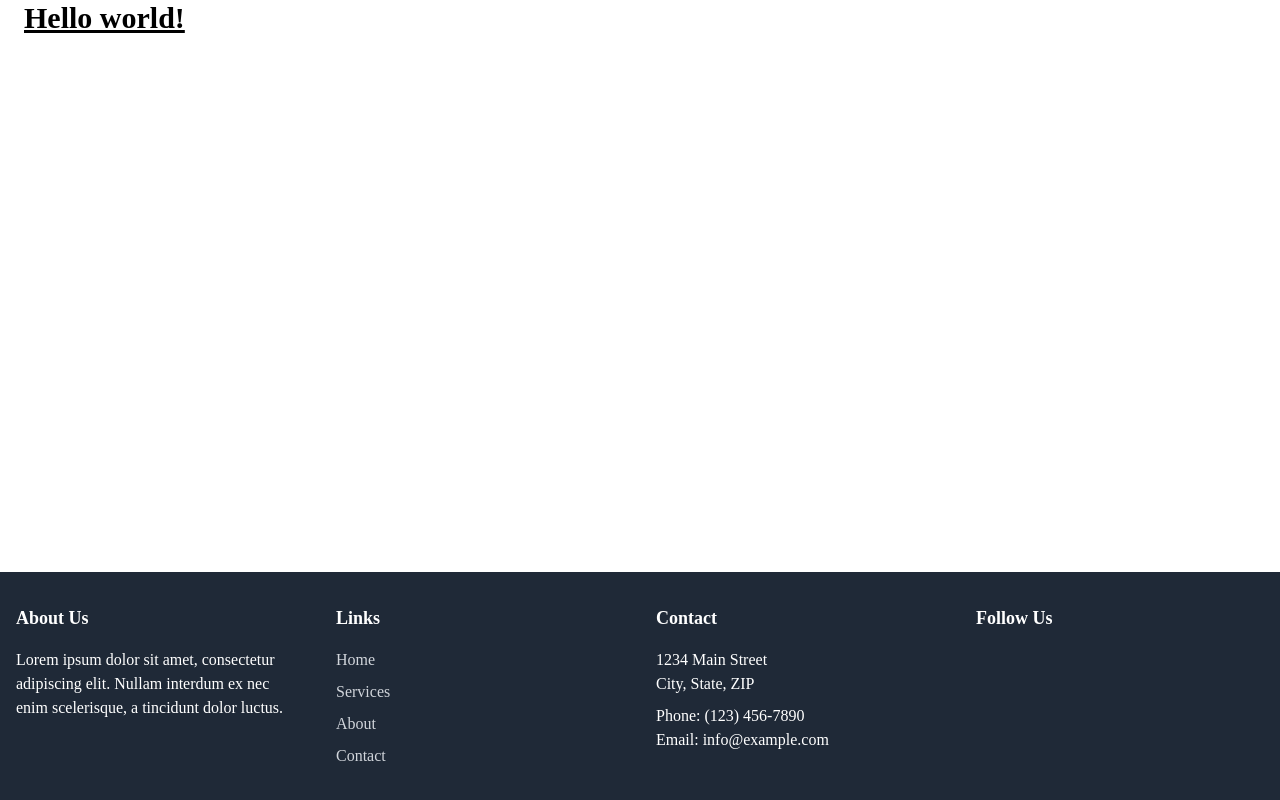
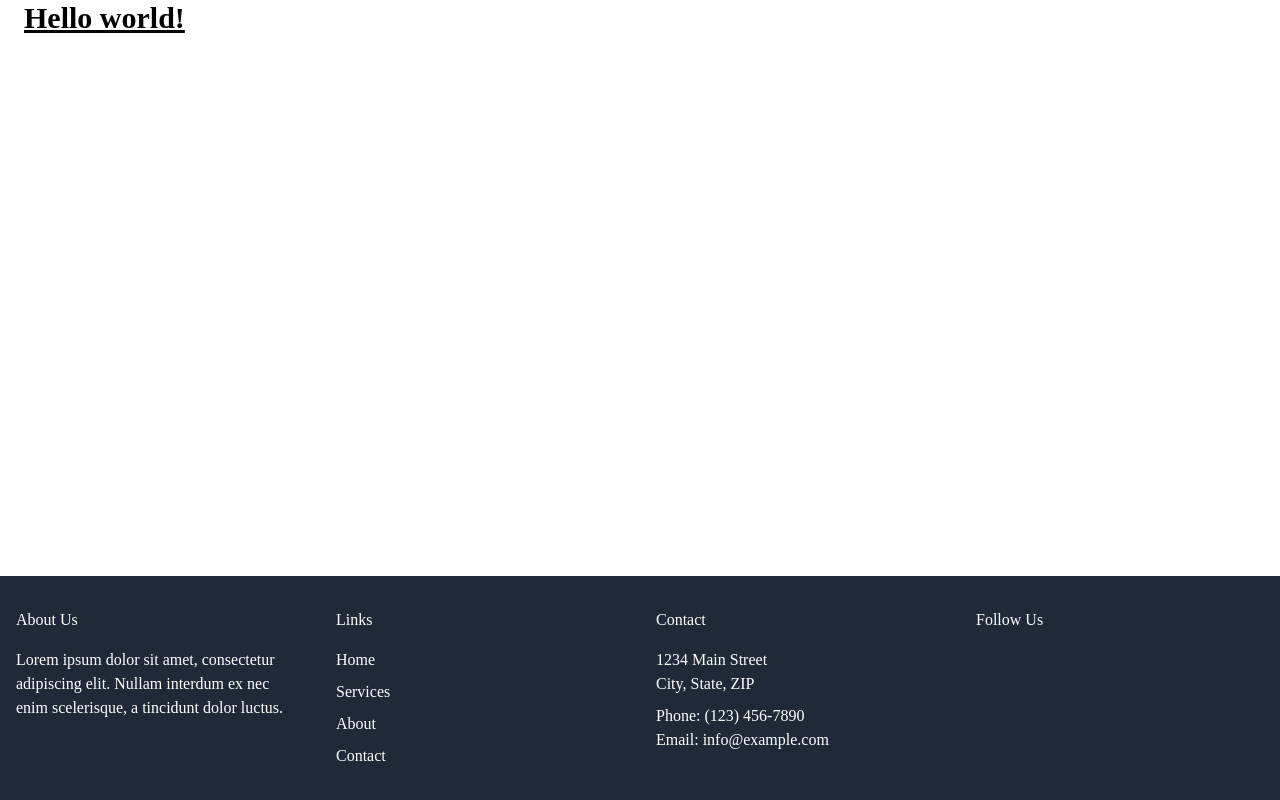
Before and after one commit to gentez/nextjs-boilerplate, a Next.js app: page / in a window 1280 px wide. Built offline with nearby package versions, Linux system fonts and the light colour scheme; no server answers.

Commit message:
Sitemap and first PR issues solved

```diff
--- a/next-sitemap.config.js
+++ b/next-sitemap.config.js
@@ -1,6 +1,6 @@
 module.exports = {
   siteUrl: process.env.SITE_URL || 'http://localhost:3000',
   generateRobotsTxt: true,
-  exclude: ['**/style'],
+  exclude: ['** /style'],
   // ...other options
 }
--- a/src/components/global/Global/Container.tsx
+++ /dev/null
@@ -1,12 +0,0 @@
-import React, { FC } from 'react'
-
-interface Props {
-    children: React.ReactNode
-
-}
-
-const Container:FC<Props> = ({children}) => {
-  return <div className='container'> {children} </div>
-}
-
-export default Container
--- a/src/components/global/footer/Footer.tsx
+++ b/src/components/global/footer/index.tsx
@@ -1,62 +1,62 @@
 import React from 'react';
 import Link from 'next/link';
-
+import {styles} from './styles';
 const Footer = () => {
   return (
     <footer className="bg-gray-800 text-white py-8">
       <div className="container mx-auto px-4">
         <div className="grid grid-cols-1 sm:grid-cols-2 md:grid-cols-4 gap-8">
           <div>
-            <h3 className="text-lg font-bold">About Us</h3>
+            <h3 className="">About Us</h3>
             <p className="mt-4">
               Lorem ipsum dolor sit amet, consectetur adipiscing elit. Nullam interdum ex nec enim scelerisque, a tincidunt dolor luctus.
             </p>
           </div>
           <div>
-            <h3 className="text-lg font-bold">Links</h3>
+            <h3 className="">Links</h3>
             <ul className="mt-4 space-y-2">
               <li>
-                <Link href="/" className="text-gray-300 hover:text-white">
+                <Link href="/" className="footer-link">
                   Home
                 </Link>
               </li>
               <li>
-                <Link href="/services" className="text-gray-300 hover:text-white">
+                <Link href="/services" className="footer-link">
                   Services
                 </Link>
               </li>
               <li>
-                <Link href="/about" className="text-gray-300 hover:text-white">
+                <Link href="/about" className="footer-link">
                   About
                 </Link>
               </li>
               <li>
-                <Link href="/contact" className="text-gray-300 hover:text-white">
+                <Link href="/contact" className="footer-link">
                   Contact
                 </Link>
               </li>
             </ul>
           </div>
           <div>
-            <h3 className="text-lg font-bold">Contact</h3>
+            <h3 className="">Contact</h3>
             <p className="mt-4">1234 Main Street</p>
             <p>City, State, ZIP</p>
             <p className="mt-2">Phone: (123) 456-7890</p>
             <p>Email: info@example.com</p>
           </div>
           <div>
-            <h3 className="text-lg font-bold">Follow Us</h3>
+            <h3 className="">Follow Us</h3>
             <div className="flex mt-4 space-x-4">
-              <a href="#" className="text-gray-300 hover:text-white">
+              <a href="#" className="footer-link">
                 <i className="fab fa-facebook"></i>
               </a>
-              <a href="#" className="text-gray-300 hover:text-white">
+              <a href="#" className="footer-link">
                 <i className="fab fa-twitter"></i>
               </a>
-              <a href="#" className="text-gray-300 hover:text-white">
+              <a href="#" className="footer-link">
                 <i className="fab fa-instagram"></i>
               </a>
-              <a href="#" className="text-gray-300 hover:text-white">
+              <a href="#" className="footer-link">
                 <i className="fab fa-linkedin"></i>
               </a>
             </div>
--- /dev/null
+++ b/src/components/global/footer/styles.tsx
@@ -0,0 +1,10 @@
+// footer/style.tsx
+import 'tailwindcss/tailwind.css'
+
+// Add this to the bottom of your style.tsx file
+export const styles = `
+  .footer-link{
+    @apply text-gray-300 hover:text-white;
+  }
+`
+export default styles;
--- a/src/components/global/global-container/container.tsx
+++ b/src/components/global/global-container/container.tsx
@@ -1,7 +1,7 @@
 import Head from 'next/head';
 import { ComponentProps } from './constants';
 import NavigationBar from '../navbar';
-import Footer from '../footer/Footer';
+import Footer from '../footer';
 
 export const Container = ({ children }: ComponentProps) => {
   return (
--- a/src/pages/api/revalidate.ts
+++ b/src/pages/api/revalidate.ts
@@ -1,26 +1,28 @@
-// import { error } from "console";/
 import { NextApiRequest, NextApiResponse } from "next";
 
-export default async function handler(req: NextApiRequest,res: NextApiResponse) {
+export default async function handler(req: NextApiRequest, res: NextApiResponse) {
+  try {
     // Check for secret to confirm this is a valid request
-    if(req.method!=="POST"){
-        res.status(400).json({error:"Invalid HTTP method"})
+    if (req.method !== "POST") {
+      return res.status(400).json({ error: "Invalid HTTP method" });
     }
-    if (req.query.secret !== "Fahad") {
-        return res.status(401).json({ message: 'Invalid token' });
-      }
-      try{
-   const body=req.body
-   if(!body){
-    res.status(400).send("Bad request")
-   }
-   const slug=body.slug
-    if(slug){
-        await res.revalidate(`/pages/${slug}`)
-        return res.json({revalidated:true})
+
+    if (req.query.secret !== process.env.REVELIDATE_API_KEY?.toString()) {
+      return res.status(401).json({ message: 'Invalid token' });
     }
-    } catch (err) {
-      console.log(err)
-      return res.status(500).send('Error revalidating');
+
+    const body: { slug: string } = req.body;
+
+    if (!body || !body.slug) {
+      return res.status(400).json({ error: "Bad request" });
     }
+
+    const slug = body.slug;
+    await res.revalidate(`/pages/${slug}`);
+
+    return res.json({ revalidated: true });
+  } catch (err) {
+    console.log(err);
+    return res.status(500).send("Error revalidating");
   }
+}
```
Also changed, not shown: 2 other files (tests, documents, lock files or other folders).
